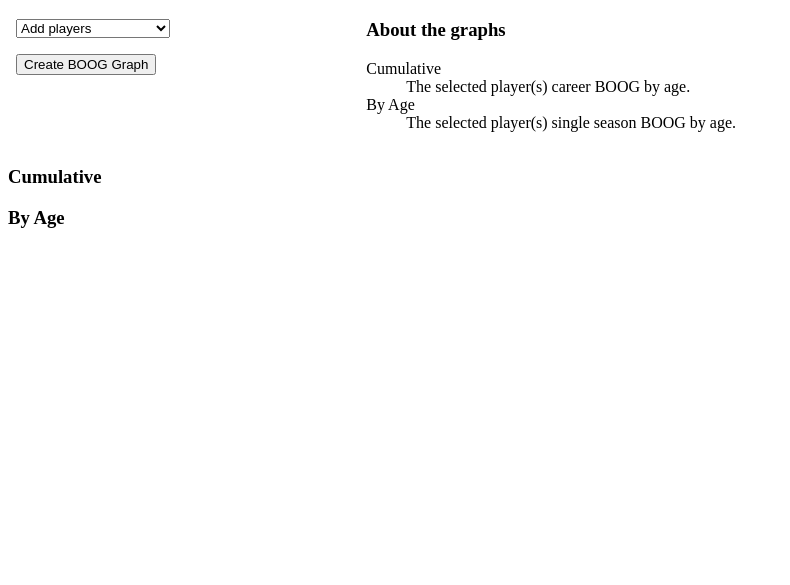
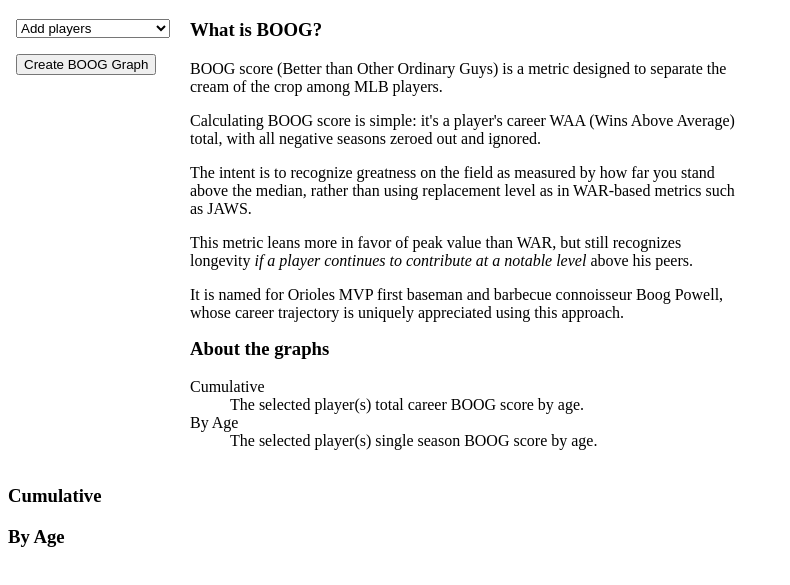
Before and after one commit to ewpod/boog-graph, a plain HTML site: page index.html in a window 1280 px wide. Shown: the part 61-646 px from the top of the page, without its empty margins (0-790 px from the left). Drawn offline with Linux system fonts and the light colour scheme.

Commit message:
Add explanatory text

```diff
--- a/index.html
+++ b/index.html
@@ -14,24 +14,33 @@
             .settings h3 {
                 margin-top: 0px;
             }
+
+            .add-players {
+                padding-right: 20px;
+            }
         </style>
     </head>
     <body>
         <h1>Better than Other Ordinary Guys Graphs</h1>
         <div class="settings">
-            <div>
+            <div class="add-players">
                 <select id="player-list"></select>
                 <ul id="chosen-players"></ul>
                 <button id="create" type="button">Create BOOG Graph</button>
             </div>
             <div>
+                <h3>What is BOOG?</h3>
+                <p>BOOG score (Better than Other Ordinary Guys) is a metric designed to separate the cream of the crop among MLB players.</p>
+                <p>Calculating BOOG score is simple: it's a player's career WAA (Wins Above Average) total, with all negative seasons zeroed out and ignored.</p>
+                <p>The intent is to recognize greatness on the field as measured by how far you stand above the median, rather than using replacement level as in WAR-based metrics such as JAWS.</p>
+                <p>This metric leans more in favor of peak value than WAR, but still recognizes longevity <i>if a player continues to contribute at a notable level</i> above his peers.</p>
+                <p>It is named for Orioles MVP first baseman and barbecue connoisseur Boog Powell, whose career trajectory is uniquely appreciated using this approach.</p>
                 <h3>About the graphs</h3>
                 <dl>
                     <dt>Cumulative</dt>
-                    <dd>The selected player(s) career BOOG by age.</dd>
-
+                    <dd>The selected player(s) total career BOOG score by age.</dd>
                     <dt>By Age</dt>
-                    <dd>The selected player(s) single season BOOG by age.</dd>
+                    <dd>The selected player(s) single season BOOG score by age.</dd>
                 </dl>
             </div>
         </div>
```
